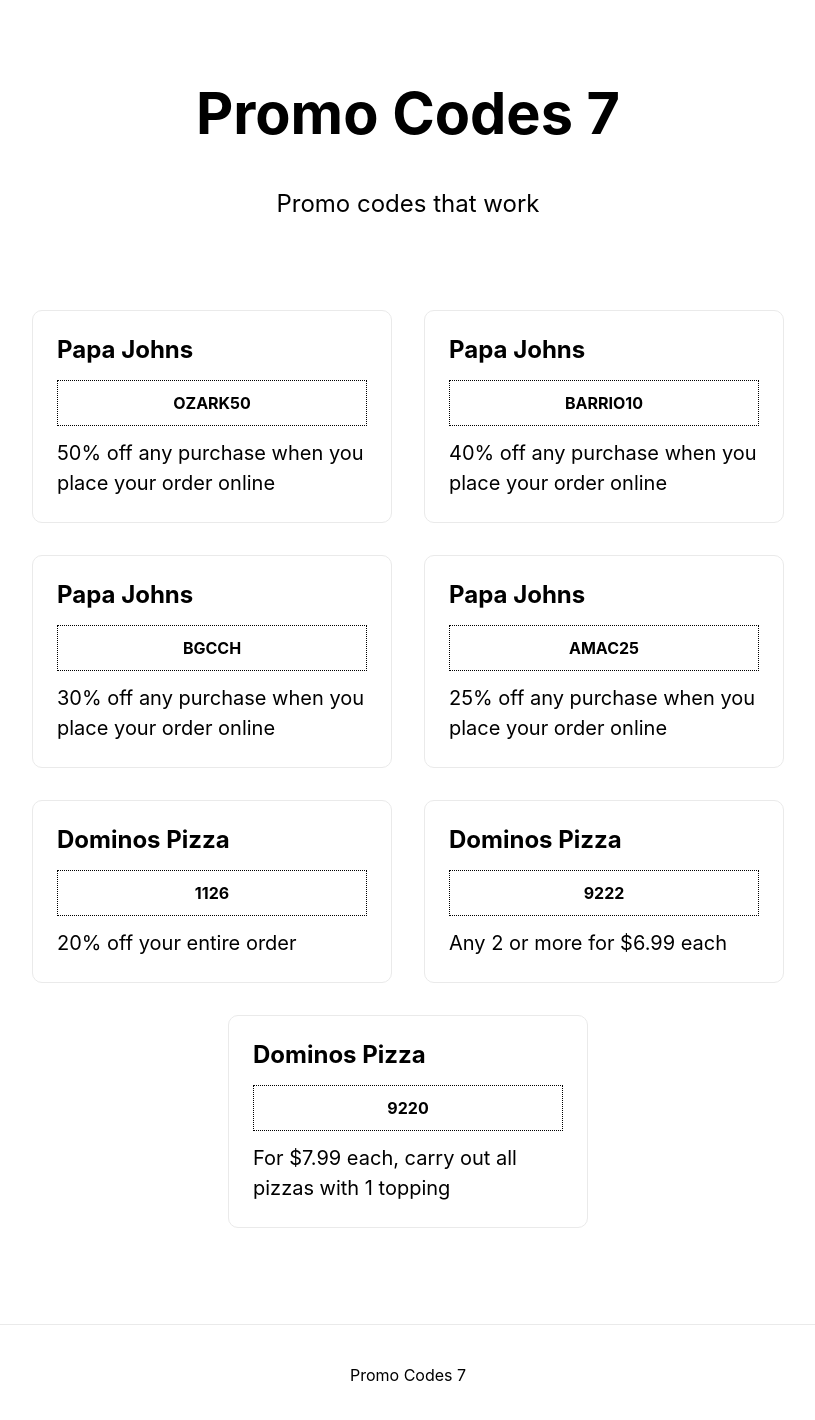
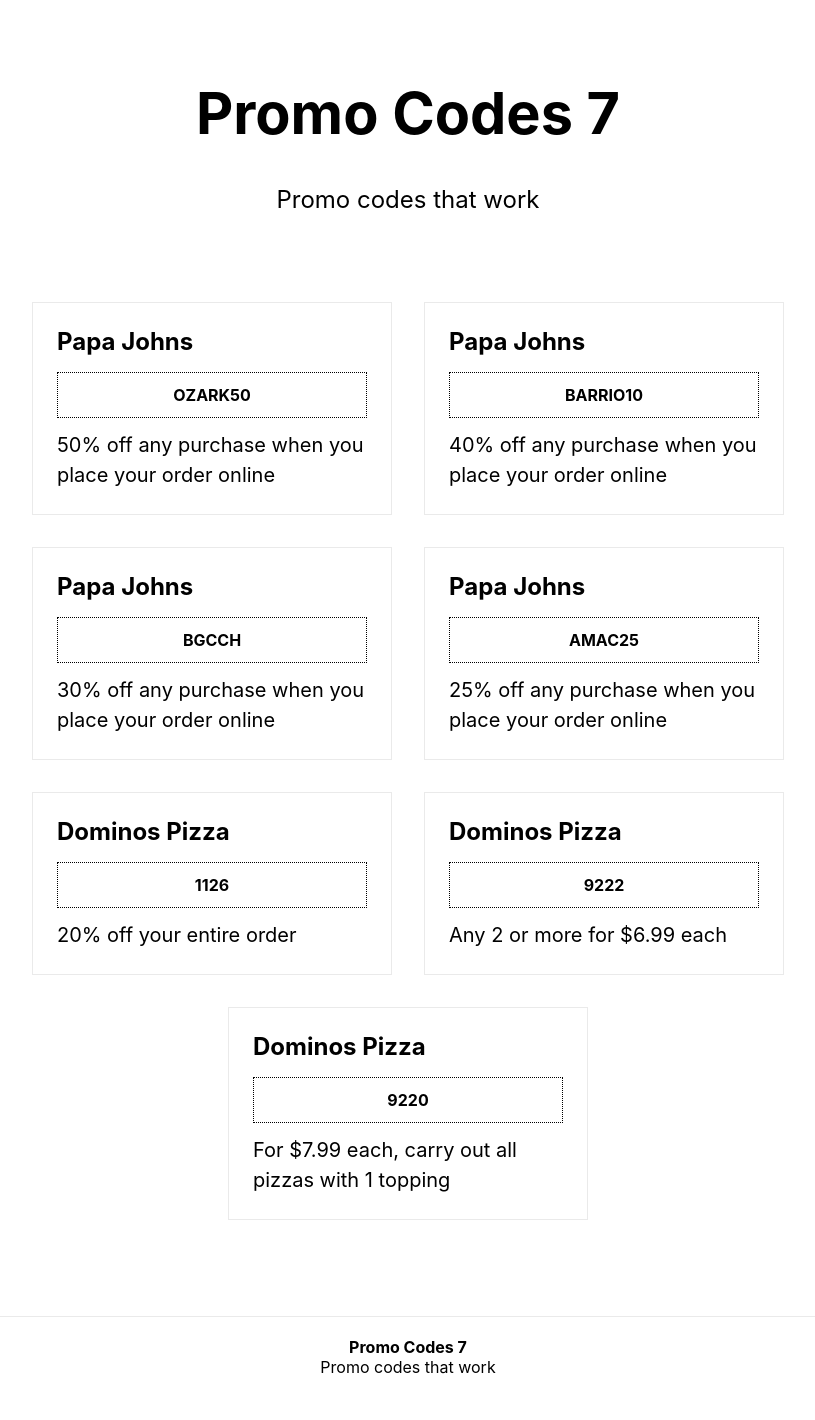
Before and after one commit to garciadiazjaime/garciadiazjaime-website-promocodes7, a Next.js app: page / in a window 1280 px wide. Shown: the top 1420 px of the page, without its empty margins (232-1047 px from the left). Built offline with nearby package versions, Linux system fonts and the light colour scheme.

Commit message:
feat: set lang, meta description and h2

```diff
--- /dev/null
+++ b/pages/_document.js
@@ -0,0 +1,22 @@
+import Document, { Html, Head, Main, NextScript } from 'next/document'
+
+class MyDocument extends Document {
+  static async getInitialProps(ctx) {
+    const initialProps = await Document.getInitialProps(ctx)
+    return { ...initialProps }
+  }
+
+  render() {
+    return (
+      <Html lang="en">
+        <Head />
+        <body>
+          <Main />
+          <NextScript />
+        </body>
+      </Html>
+    )
+  }
+}
+
+export default MyDocument
--- a/pages/index.js
+++ b/pages/index.js
@@ -8,6 +8,7 @@
       <Head>
         <title>Promo Codes 7</title>
         <link rel="icon" href="/favicon.ico" />
+        <meta name="description" content="We find and verify the best coupon codes on the web for you." />
       </Head>
 
       <main>
@@ -15,9 +16,9 @@
           Promo Codes 7
         </h1>
 
-        <p className={styles.description}>
+        <h2 className={styles.description}>
           Promo codes that work
-        </p>
+        </h2>
 
         <div className={styles.grid}>
           <div className={styles.card}>
@@ -63,14 +64,11 @@
         </div>
       </main>
 
-      <footer>
-        <a
-          href="https://vercel.com?utm_source=create-next-app&utm_medium=default-template&utm_campaign=create-next-app"
-          target="_blank"
-          rel="noopener noreferrer"
-        >
-          Promo Codes 7
-        </a>
+      <footer style={{textAlign: 'center'}}>
+        <b>Promo Codes 7</b>
+        <div>
+          Promo codes that work
+        </div>
       </footer>
 
       <style jsx>{`
@@ -93,9 +91,9 @@
           width: 100%;
           height: 100px;
           border-top: 1px solid #eaeaea;
-          display: flex;
           justify-content: center;
           align-items: center;
+          padding: 20px 0;
         }
         footer img {
           margin-left: 0.5rem;
--- a/styles/Home.module.css
+++ b/styles/Home.module.css
@@ -37,6 +37,7 @@
 .description {
   line-height: 1.5;
   font-size: 1.5rem;
+  font-weight: normal;
 }
 
 .grid {
@@ -57,7 +58,6 @@
   color: inherit;
   text-decoration: none;
   border: 1px solid #eaeaea;
-  border-radius: 10px;
   transition: color 0.15s ease, border-color 0.15s ease;
 }
 
```
